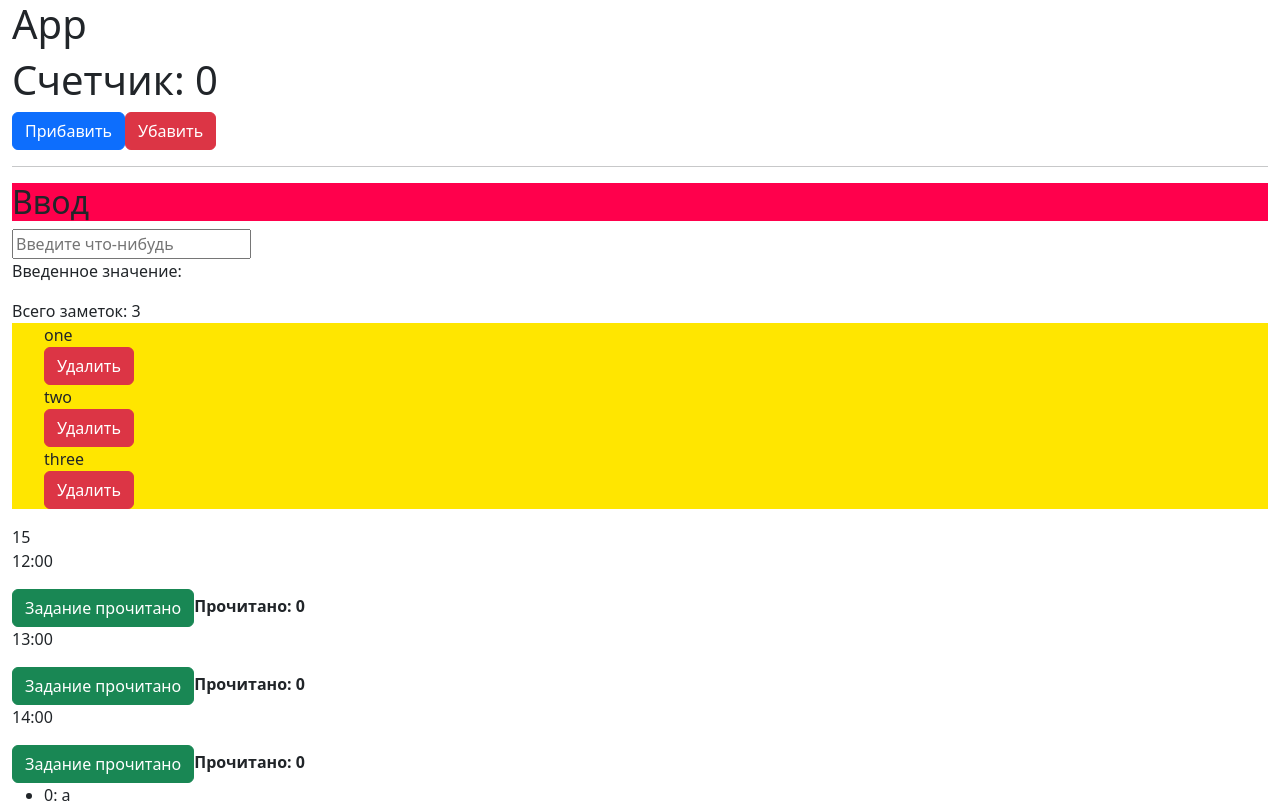
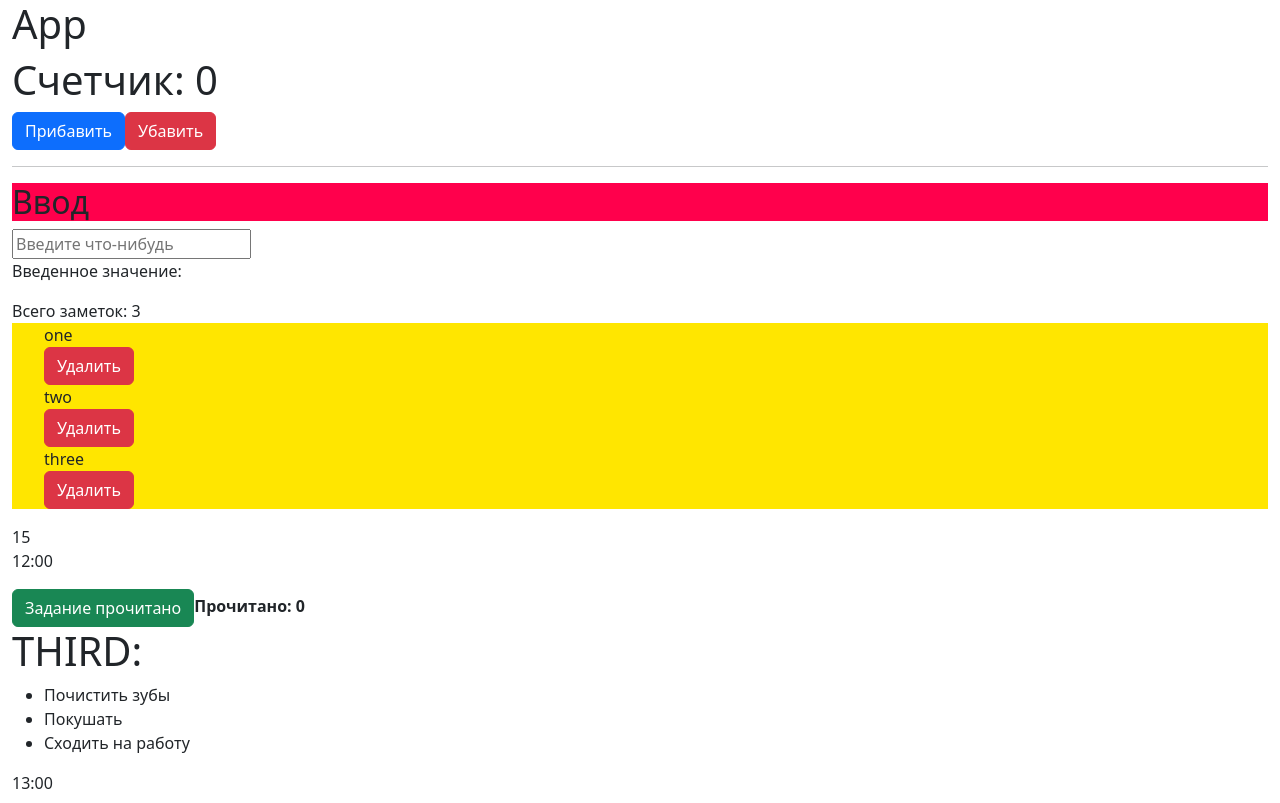
Before and after one commit to vitalay/vue-3, a Vue app in the folder vue-project/: page / in a window 1280 px wide. Shown: the top 803 px of the page. Built offline with nearby package versions, Linux system fonts and the light colour scheme.

Commit message:
provide Inject Как подключить

```diff
--- a/vue-project/src/App.vue
+++ b/vue-project/src/App.vue
@@ -24,13 +24,18 @@
 
 
     </app-slots>
+
+    <third></third>
   </div>
 </template>
 
 <script>
 import MyNotes from "./MyNotes.vue"; // Убедись, что этот компонент существует и находится в правильном пути
 import AppSlots from "./AppSlots.vue";
+
+
 export default {
+
   data() {
     return {
       notes: [
@@ -60,7 +65,15 @@ export default {
   },
   components: {
     MyNotes,
-    AppSlots
+    AppSlots,
+
   },
+  provide() {
+    return {
+      info: this.notes
+    }
+
+  }
+
 };
 </script>
--- a/vue-project/src/MyNotes.vue
+++ b/vue-project/src/MyNotes.vue
@@ -6,10 +6,13 @@
     <p>{{ time }}</p>
     <button class="btn btn-success" v-on:click="openTask"> Задание прочитано </button>
     <strong>Прочитано: {{ wasTaskRead }}</strong>
+    <Third />
   </div>
 </template>
 
 <script>
+import Third from './Third.vue'
+
 export default {
   props: {
     task: {
@@ -54,6 +57,9 @@ export default {
       }
     },
   },
+  components: {
+    Third
+  }
 };
 </script>
 
--- /dev/null
+++ b/vue-project/src/Third.vue
@@ -0,0 +1,19 @@
+<template>
+  <h1>THIRD: {{ time }}</h1>
+
+<ul>
+    <li v-for="item in info" v-bind:key="item.id" > {{ item.task }}</li>
+</ul>
+
+</template>
+
+<script>
+export default {
+props: ['time'],
+inject: ['info']
+}
+</script>
+
+<style>
+
+</style>
```
